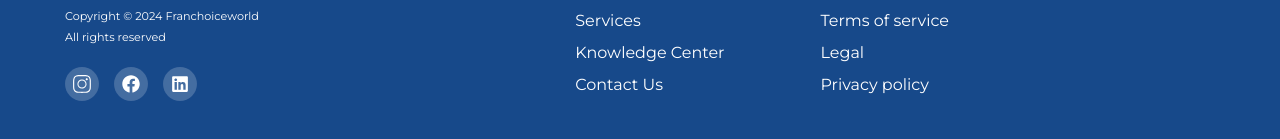
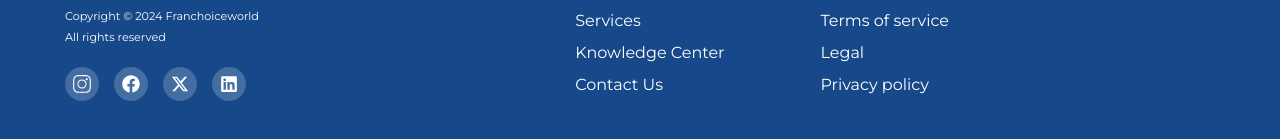
Before and after one commit to Techno-Mark/FranchoiceWorld-NextJs, a Next.js app: page /list-your-brand in a window 1280 px wide. Shown: the part 2038-2177 px from the top of the page. Built offline with nearby package versions, Linux system fonts and the light colour scheme.

Commit message:
footer twitter add and image blur issue fix

```diff
--- a/src/components/footer/footer.tsx
+++ b/src/components/footer/footer.tsx
@@ -3,6 +3,7 @@ import styles from "./footer.module.css";
 import { SlSocialInstagram } from "react-icons/sl";
 import { FaFacebook, FaLinkedin } from "react-icons/fa";
 import Image from "next/image";
+import { FaXTwitter } from "react-icons/fa6";
 const Footer = (props: any) => {
   return (
     <footer className={`${styles.footerContainer}`}>
@@ -37,6 +38,11 @@ const Footer = (props: any) => {
               </li>
               <li key="3">
                 <Link href="#">
+                  <FaXTwitter />
+                </Link>
+              </li>
+              <li key="4">
+                <Link href="#">
                   <FaLinkedin />
                 </Link>
               </li>
--- a/src/components/topBrands/topBrands.tsx
+++ b/src/components/topBrands/topBrands.tsx
@@ -78,8 +78,8 @@ const TopBrandSlider: React.FC<TopBrandSliderProps> = ({
                     src={opportunity.image}
                     alt={opportunity.title}
                     className={`w-full object-cover ${styles.topBrandImage}`}
-                    width={100}
-                    height={100}
+                    width={230}
+                    height={170}
                   />
                   <div className="pt-4">
                     <div className="flex justify-between items-center">
```
